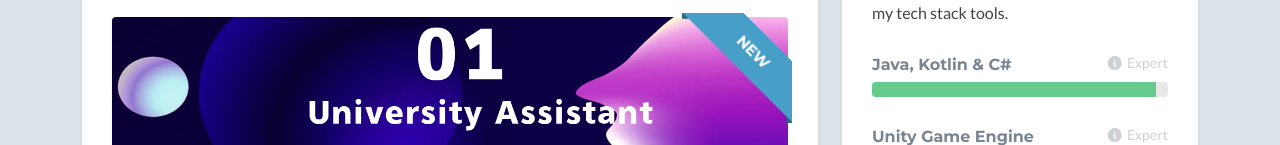
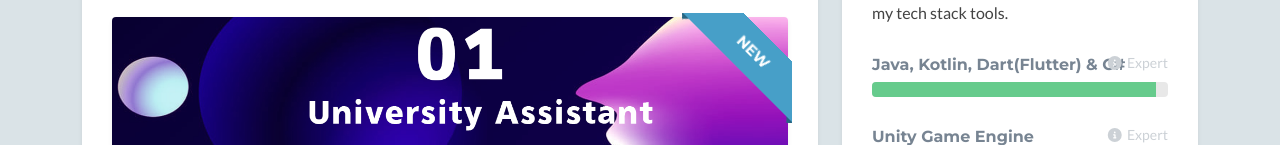
Before and after one commit to 4xMafole/4xMafole.github.io, a plain HTML site: page index.html in a window 1280 px wide. Shown: the part 579-724 px from the top of the page. Drawn offline with nearby package versions, Linux system fonts and the light colour scheme; no server answers; a script that the page names is missing; some icons are missing.

Commit message:
Update index.html
Added Flutter

```diff
--- a/index.html
+++ b/index.html
@@ -224,7 +224,7 @@
                             <div class="skillset">
 
                                 <div class="item">
-                                    <h3 class="level-title">Java, Kotlin &amp; C#<span class="level-label" data-bs-toggle="tooltip" data-bs-placement="left" title="Java for Android Development | C# for Game Development"><i class="fas fa-info-circle"></i>Expert</span></h3>
+                                    <h3 class="level-title">Java, Kotlin, Dart(Flutter) &amp; C#<span class="level-label" data-bs-toggle="tooltip" data-bs-placement="left" title="Java for Android Development | C# for Game Development"><i class="fas fa-info-circle"></i>Expert</span></h3>
 
                                     <div class="level-bar progress">
 									    <div class="progress-bar level-bar-inner" role="progressbar" style="width: 96%" aria-valuenow="96"  aria-valuemin="0" aria-valuemax="96"></div>
```
